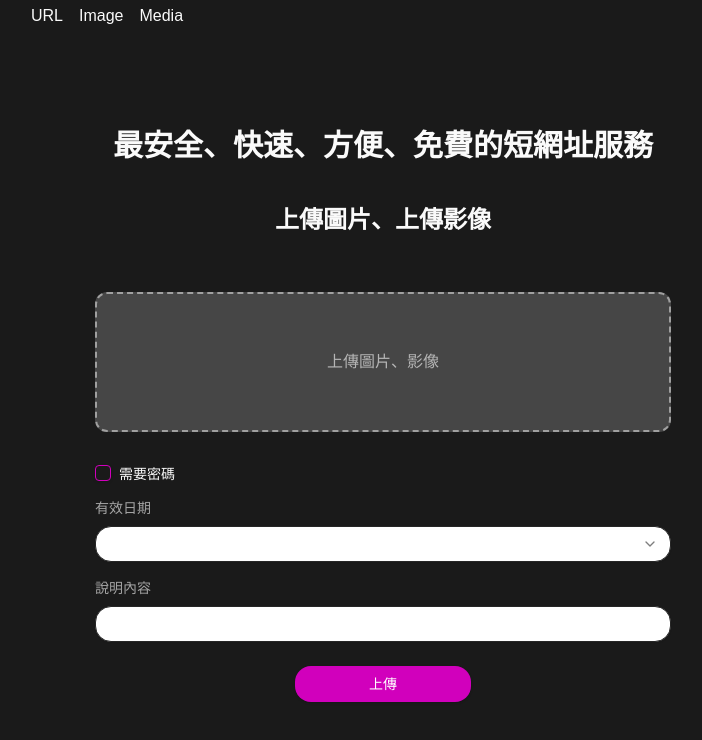
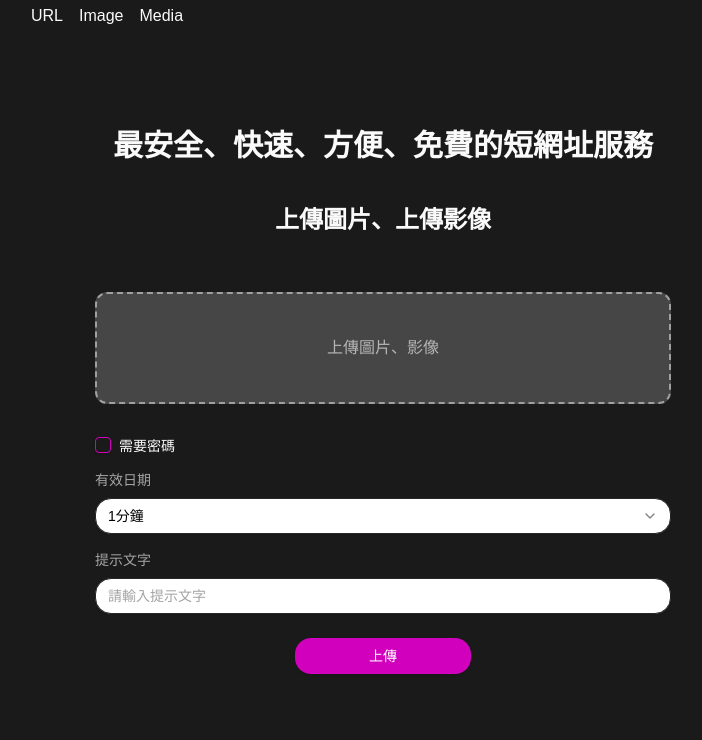
Before and after one commit to haoolii/cabbage, a Next.js app: page /image in a window 1280 px wide. Shown: the top 740 px of the page, without its empty margins (257-959 px from the left). Built offline with nearby package versions, Linux system fonts and the light colour scheme.

Commit message:
chore: add note

```diff
--- a/src/app/[uniqueId]/page.tsx
+++ b/src/app/[uniqueId]/page.tsx
@@ -1,3 +1,4 @@
+import { ImageResolve } from "@/components/image/imageResolve";
 import { ImagePreivew } from "@/components/ImagePreview";
 import { PasswordResolve } from "@/components/resolve/passwordResolve";
 import { getRecordDetail } from "@/request/requests";
@@ -42,19 +43,7 @@ export default async function UniqueId({
 
   return (
     <>
-      <h1>UniqueId: {uniqueId}</h1>
-      <pre>{JSON.stringify(getRecordDetailJson, null, 2)}</pre>
-      <div>
-        {(getRecordDetailJson?.data?.record?.assets || []).map((asset) => {
-          return (
-            <ImagePreivew
-              key={asset.filename}
-              filename={asset.filename}
-              token={getRecordDetailJson.data.token}
-            />
-          );
-        })}
-      </div>
+      <ImageResolve record={getRecordDetailJson?.data?.record} token={getRecordDetailJson.data.token} />
     </>
   );
 }
--- a/src/components/image/imageForm.tsx
+++ b/src/components/image/imageForm.tsx
@@ -14,14 +14,14 @@ import { Button } from "../ui/button";
 import { postAssetUpload, postRecordImage } from "@/request/requests";
 import { useState } from "react";
 import { ImageShow } from "./imageShow";
-import { v4 as  uuid } from 'uuid';
+import { v4 as uuid } from "uuid";
 
 const allowedFileTypes = [".jpg", ".jpeg", ".png", ".gif"];
 
 type FileWrapper = {
   file: File;
   id: string;
-}
+};
 
 type Props = {
   onSuccess?: (files: File[], uniqueId: string) => void;
@@ -42,12 +42,14 @@ export const ImageForm: React.FC<Props> = ({ onSuccess = () => {} }) => {
       passwordRequired: false,
       password: "",
       prompt: "",
-      expireIn: 0,
+      expireIn: 60,
     },
     onSubmit: async ({ value }) => {
       try {
         setIsLoading(true);
-        const uploadJson = await postAssetUpload(value.files.map(f => f.file));
+        const uploadJson = await postAssetUpload(
+          value.files.map((f) => f.file)
+        );
         const postRecordJson = await postRecordImage({
           assetIds: uploadJson.data.assets,
           prompt: value.prompt,
@@ -55,7 +57,10 @@ export const ImageForm: React.FC<Props> = ({ onSuccess = () => {} }) => {
           password: value.passwordRequired ? value.password : "",
           expireIn: value.expireIn,
         });
-        onSuccess(value.files.map(f => f.file), postRecordJson.data.uniqueId);
+        onSuccess(
+          value.files.map((f) => f.file),
+          postRecordJson.data.uniqueId
+        );
       } catch (err) {
       } finally {
         setIsLoading(false);
@@ -75,7 +80,7 @@ export const ImageForm: React.FC<Props> = ({ onSuccess = () => {} }) => {
       "files",
       files.filter((f) => f.id !== id)
     );
-  }
+  };
 
   return (
     <div className="w-full">
@@ -87,7 +92,11 @@ export const ImageForm: React.FC<Props> = ({ onSuccess = () => {} }) => {
           form.handleSubmit();
         }}
       >
-        <div className={`grid ${files.length > 1 ? 'grid-cols-1 md:grid-cols-2' : 'grid-cols-1'} gap-4 pb-8`}>
+        <div
+          className={`grid ${
+            files.length > 1 ? "grid-cols-1 md:grid-cols-2" : "grid-cols-1"
+          } gap-4 pb-8`}
+        >
           {files.map((file) => (
             <div key={file.id}>
               <ImageShow
@@ -99,7 +108,7 @@ export const ImageForm: React.FC<Props> = ({ onSuccess = () => {} }) => {
             </div>
           ))}
         </div>
-        <div className="w-full max-w-xl flex flex-col gap-6  items-center">
+        <div className="w-full max-w-xl flex flex-col gap-6 items-center">
           <div className="flex flex-col gap-4 w-full">
             <form.Field
               name="files"
@@ -108,7 +117,7 @@ export const ImageForm: React.FC<Props> = ({ onSuccess = () => {} }) => {
                   value.length === 0 ? "Must upload less one file" : undefined,
               }}
               children={(field) => (
-                <label className="mb-4 p-14 bg-foreground/20 w-full rounded-xl flex justify-center border-2 border-dashed border-foreground/50 cursor-pointer hover:opacity-80 transition">
+                <label className="mb-4 h-28 bg-foreground/20 w-full rounded-xl flex flex-col justify-center items-center border-2 border-dashed border-foreground/50 cursor-pointer hover:opacity-80 transition">
                   <span className="font-medium text-base text-primary-foreground/60">
                     上傳圖片、影像
                   </span>
@@ -118,9 +127,9 @@ export const ImageForm: React.FC<Props> = ({ onSuccess = () => {} }) => {
                         const files = [...e.target.files];
                         field.handleChange([
                           ...field.state.value,
-                          ...files.map(f => ({
+                          ...files.map((f) => ({
                             file: f,
-                            id: uuid()
+                            id: uuid(),
                           })),
                         ]);
                       }
@@ -130,8 +139,10 @@ export const ImageForm: React.FC<Props> = ({ onSuccess = () => {} }) => {
                     accept={allowedFileTypes.join(",")}
                     multiple
                   />
-                  {field.state.meta.errors ? (
-                    <em role="alert">{field.state.meta.errors.join(", ")}</em>
+                  {field.state.meta.errors.length ? (
+                    <em role="alert" className="font-semibold">
+                      * {field.state.meta.errors.join(", ")}
+                    </em>
                   ) : null}
                 </label>
               )}
@@ -159,12 +170,24 @@ export const ImageForm: React.FC<Props> = ({ onSuccess = () => {} }) => {
             {passwordRequired && (
               <form.Field
                 name="password"
+                validators={{
+                  onChange: ({ value }) =>
+                    value.length === 0 ? "Must fill" : undefined,
+                }}
                 children={(field) => (
                   <label className="flex flex-col w-full gap-2">
+                    <div className="flex gap-2 items-center">
                       <span className="font-medium text-sm text-primary-foreground/60">
                         密碼
                       </span>
+                      {field.state.meta.errors.length ? (
+                        <em role="alert" className="font-semibold text-sm">
+                          * {field.state.meta.errors.join(", ")}
+                        </em>
+                      ) : null}
+                    </div>
                     <Input
+                      placeholder={"請輸入密碼"}
                       className="bg-primary-foreground text-black rounded-2xl"
                       name={field.name}
                       value={field.state.value}
@@ -184,23 +207,28 @@ export const ImageForm: React.FC<Props> = ({ onSuccess = () => {} }) => {
                   </span>
                   <Select
                     name={field.name}
-                    value={`${field.state.value}`}
+                    value={
+                      field.state.value ? `${field.state.value}` : undefined
+                    }
                     onValueChange={(v) => {
                       field.handleChange(Number(v));
                     }}
                   >
-                    <SelectTrigger className="bg-primary-foreground text-black rounded-2xl">
-                      <SelectValue placeholder="請輸入有效時間" />
+                    <SelectTrigger className="bg-primary-foreground rounded-2xl text-black">
+                      <SelectValue
+                        className="text-black/40"
+                        placeholder="請輸入有效時間"
+                      />
                     </SelectTrigger>
                     <SelectContent className="bg-primary-foreground text-black rounded-2xl">
-                      <SelectItem className="rounded-xl" value="60">
-                        60s
+                      <SelectItem className="rounded-xl" value={"60"}>
+                        1分鐘
                       </SelectItem>
-                      <SelectItem className="rounded-xl" value="120">
-                        120s
+                      <SelectItem className="rounded-xl" value={"300"}>
+                        5分鐘
                       </SelectItem>
-                      <SelectItem className="rounded-xl" value="300">
-                        300s
+                      <SelectItem className="rounded-xl" value={"600"}>
+                        10分鐘
                       </SelectItem>
                     </SelectContent>
                   </Select>
@@ -212,10 +240,11 @@ export const ImageForm: React.FC<Props> = ({ onSuccess = () => {} }) => {
               children={(field) => (
                 <label className="flex flex-col w-full gap-2">
                   <span className="font-medium text-sm text-primary-foreground/60">
-                    說明內容
+                    提示文字
                   </span>
                   <Input
                     className="bg-primary-foreground text-black rounded-2xl"
+                    placeholder="請輸入提示文字"
                     name={field.name}
                     value={field.state.value}
                     onBlur={field.handleBlur}
--- /dev/null
+++ b/src/components/image/imageResolve.tsx
@@ -0,0 +1,30 @@
+import { Record } from "@/request/types";
+import { ImagePreivew } from "../ImagePreview";
+
+type Props = {
+  record: Record;
+  token: string;
+};
+
+export const ImageResolve: React.FC<Props> = ({ record, token }) => {
+  return (
+    <div className="w-full flex justify-center py-10">
+      <div className="w-full max-w-xl flex flex-col gap-6 px-4 items-center">
+        <span className="font-medium text-sm text-primary-foreground/60">
+          提示內容: {record.prompt || "無"}
+        </span>
+        <div>
+          {(record?.assets || []).map((asset) => {
+            return (
+              <ImagePreivew
+                key={asset.filename}
+                filename={asset.filename}
+                token={token}
+              />
+            );
+          })}
+        </div>
+      </div>
+    </div>
+  );
+};
--- a/src/components/url/urlForm.tsx
+++ b/src/components/url/urlForm.tsx
@@ -38,6 +38,7 @@ export const UrlForm: React.FC<Props> = ({ onSuccess }) => {
           name="content"
           children={(field) => (
             <Input
+              placeholder="請輸入網址"
               value={field.state.value}
               className="bg-primary-foreground text-black rounded-2xl max-w-xl"
               onChange={(e) => {
```
Also changed, not shown: 1 other file (tests, documents, lock files or other folders). Lines whose indentation alone changed are shown as unchanged.
